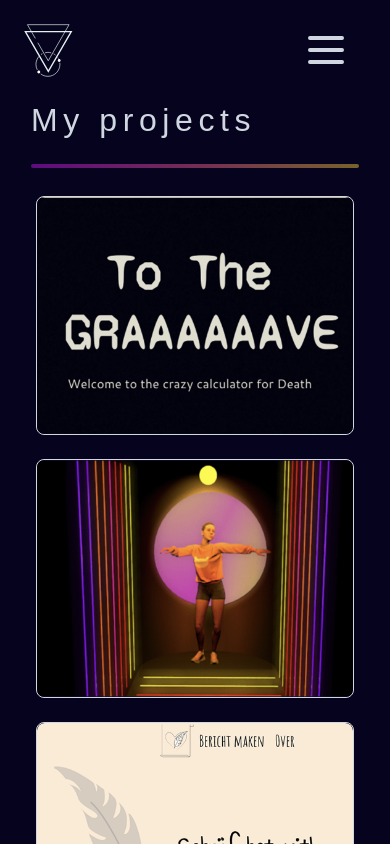
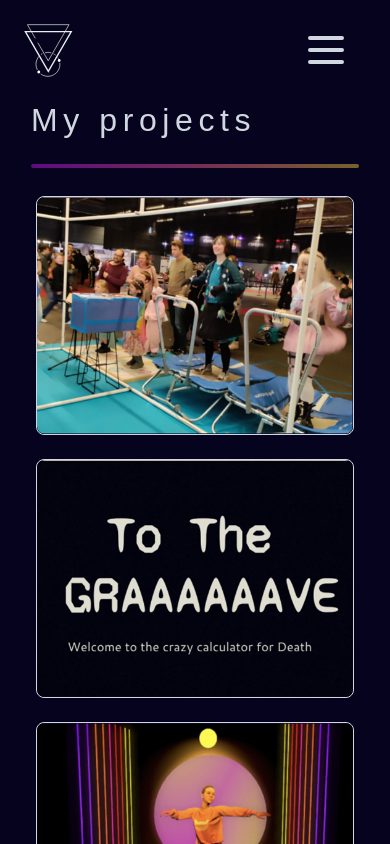
Before and after one commit to sarabluekens/FE-Eindopdracht2, a Next.js app: page /projects in a window 390 px wide. Shown: the top 844 px of the page. Built offline with nearby package versions, Linux system fonts and the light colour scheme; a web font is replaced by a local one.

Commit message:
update: responsive video player

```diff
--- a/json/data.json
+++ b/json/data.json
@@ -6,7 +6,7 @@
     "promoText": "An endless runner game where two players need to jump on a trampoline to survive.",
     "promoImage": "trampolineGame",
     "image": ["trampolineGame"],
-    "video": "https://www.youtube.com/embed/1J9Q6J9Q6J9Q",
+    "video": "https://www.youtube.com/embed/0VSpQeysMvU?si=Fzd_NK5q3raHbNHy",
     "promoAlt": "Jumping Jaws op de Facts Expo in Gent",
     "codeLink": "https://github.com/DauweQuinten/Trampoline_Groep2_FrontEnd",
     "question": "This project was created for Sports innovation campus in Bruges. They asked us to create a digital application to encourage the youth to exercise more.  We were given trampolines by the client. ",
@@ -33,7 +33,6 @@
     "promoText": "A horrifying quiz that determines how you will meet your end.",
     "promoImage": "toTheGrave",
     "image": ["toTheGrave"],
-    "video": "https://www.youtube.com/embed/1J9Q6J9Q6J9Q",
 
     "promoAlt": "An online calculator of Death.",
     "codeLink": "https://github.com/sarabluekens/calculator",
@@ -127,12 +126,14 @@
     "promoText": "An endless runner game in combination with AI and AR to give the player a more immersive experience.",
     "promoImage": "research",
     "image": ["research"],
-    "video": "https://www.youtube.com/embed/1J9Q6J9Q6J9Q",
+    "video": "https://www.youtube.com/embed/wLq4bcJCM6U?si=pRNO-2Wf-k3fosMD",
     "promoAlt": "Startscreen of the game in Flutter.",
-    "experiment": "I researched the possibilities of combining AI and AR with an endless runner game. I wanted to see if it was possible to create a more immersive experience for the player.",
-    "result": "I created a game in Flutter with the Flame engine. There are two ways to play the game. In the first way the player chooses/creates their own obstacles with the Dall-E image generator. The second way really immerses the player in the game with AR. By using the AR_Flutter_plugin the game transforms in a first person view. To get the objects to hit the player I had to work around the anchor point of an AR environment. I repositioned the obstacle over time closer to the players cöordinates, making it move. By physically moving the phone the player can dodge the obstacles. ",
+    "solution": "I created a game in Flutter with the Flame engine. There are two ways to play the game. In the first way the player chooses/creates their own obstacles with the Dall-E image generator. The second way really immerses the player in the game with AR. By using the AR_Flutter_plugin the game transforms in a first person view. To get the objects to hit the player I had to work around the anchor point of an AR environment. I repositioned the obstacle over time closer to the players cöordinates, making it move. By physically moving the phone the player can dodge the obstacles. ",
     "aftermath": "Very proud of the results. I had a hard time finding a workaround for the AR anchor points to get the obstacles to move. Once I found the workaround the results became very satisfying. The AI part of the project learned me that AI is not gonna take over the world anytime soon (Phew). More specifically when asking for a specific amount, it rarely provides the right amount. For example when I asked for 5 frames in a spritesheet, it sometimes generated 2 or 12 or even 120! I was able to solve this by letting the player double checking the amount before creating the game. I learned so much from this project in terms of being stuck and finding creative solutions. ",
     "tags": ["research", "AI", "AR", "Flutter", "Flame", "Dall-E"],
-    "codeLink": "https://github.com/sarabluekens/researchProject"
+    "codeLink": "https://github.com/sarabluekens/researchProject",
+    "question": "In a 3weeks span I researched the possibilities of combining AI and AR with an endless runner game. I wanted to see if it was possible to create a more immersive experience for the player.",
+    "role": "I did this project on my own so I was responible for Concept, research, design and development. ",
+    "roleTags": ["Frontend", "Research", "UX/UI", "Design"]
   }
 ]
--- a/pages/projects/[projectId].tsx
+++ b/pages/projects/[projectId].tsx
@@ -15,16 +15,6 @@ const project = ({ projectInfo }: { projectInfo: any }) => {
         <h1 className="my-5 pt-1 text-center font-londrinaSolid text-thirdTitle font-thin tracking-londrina md:pt-16 md:text-title">
           {projectInfo.title}
         </h1>
-
-        {projectInfo.video && (
-          <iframe
-            className="h-[60vh] w-1/2"
-            src="https://www.youtube.com/embed/wLq4bcJCM6U?si=aa5sggWOrKfnsjzK"
-            title="Researchproject AI/AR"
-            allow="accelerometer; autoplay; clipboard-write; encrypted-media; gyroscope; picture-in-picture;"
-            allowFullScreen
-          ></iframe>
-        )}
         {
           projectInfo.image.length > 0 && (
             <Carousel images={projectInfo.image} />
@@ -72,6 +62,15 @@ const project = ({ projectInfo }: { projectInfo: any }) => {
           {projectInfo.solution && (
             <CaseBlock title="Solution" text={projectInfo.solution} />
           )}
+          {projectInfo.video && projectInfo.solution && (
+            <iframe
+              className="m-auto my-4 h-[60vh] w-full"
+              src={projectInfo.video}
+              title="Researchproject AI/AR"
+              allow="accelerometer; autoplay; clipboard-write; encrypted-media; gyroscope; picture-in-picture;"
+              allowFullScreen
+            ></iframe>
+          )}
           {projectInfo.role && (
             <CaseBlock title="Role" text={projectInfo.role} />
           )}
@@ -81,9 +80,17 @@ const project = ({ projectInfo }: { projectInfo: any }) => {
           {projectInfo.experiment && (
             <CaseBlock title="Experiment" text={projectInfo.experiment} />
           )}
-
           {projectInfo.result && (
             <CaseBlock title="Result" text={projectInfo.result} />
+          )}
+          {projectInfo.video && projectInfo.result && (
+            <iframe
+              className="m-auto my-4 h-[60vh] w-full"
+              src={projectInfo.video}
+              title="Researchproject AI/AR"
+              allow="accelerometer; autoplay; clipboard-write; encrypted-media; gyroscope; picture-in-picture;"
+              allowFullScreen
+            ></iframe>
           )}
           {projectInfo.aftermath && (
             <CaseBlock title="Aftermath" text={projectInfo.aftermath} />
--- a/pages/projects/index.tsx
+++ b/pages/projects/index.tsx
@@ -11,6 +11,21 @@ const Projects = ({ data }: { data: any }) => {
         <PromoHeader title="My projects" />
         <section className="grid-rows-auto m-4 grid gap-2 md:m-0 md:grid-cols-2 lg:m-16">
           <h2 className="hidden">Projects</h2>
+          {data.map(
+            (project: any) =>
+              project.projectType === 'star' && (
+                <ProjectList
+                  key={project.id}
+                  id={project.id}
+                  title={project.title}
+                  promoImage={project.promoImage}
+                  promoText={project.promoText}
+                  promoAlt={project.promoAlt}
+                  codeLink={project.codeLink}
+                  externalLink={project.externalLink}
+                />
+              ),
+          )}
           {data.map(
             (project: any) =>
               project.projectType === 'career' && (
```
